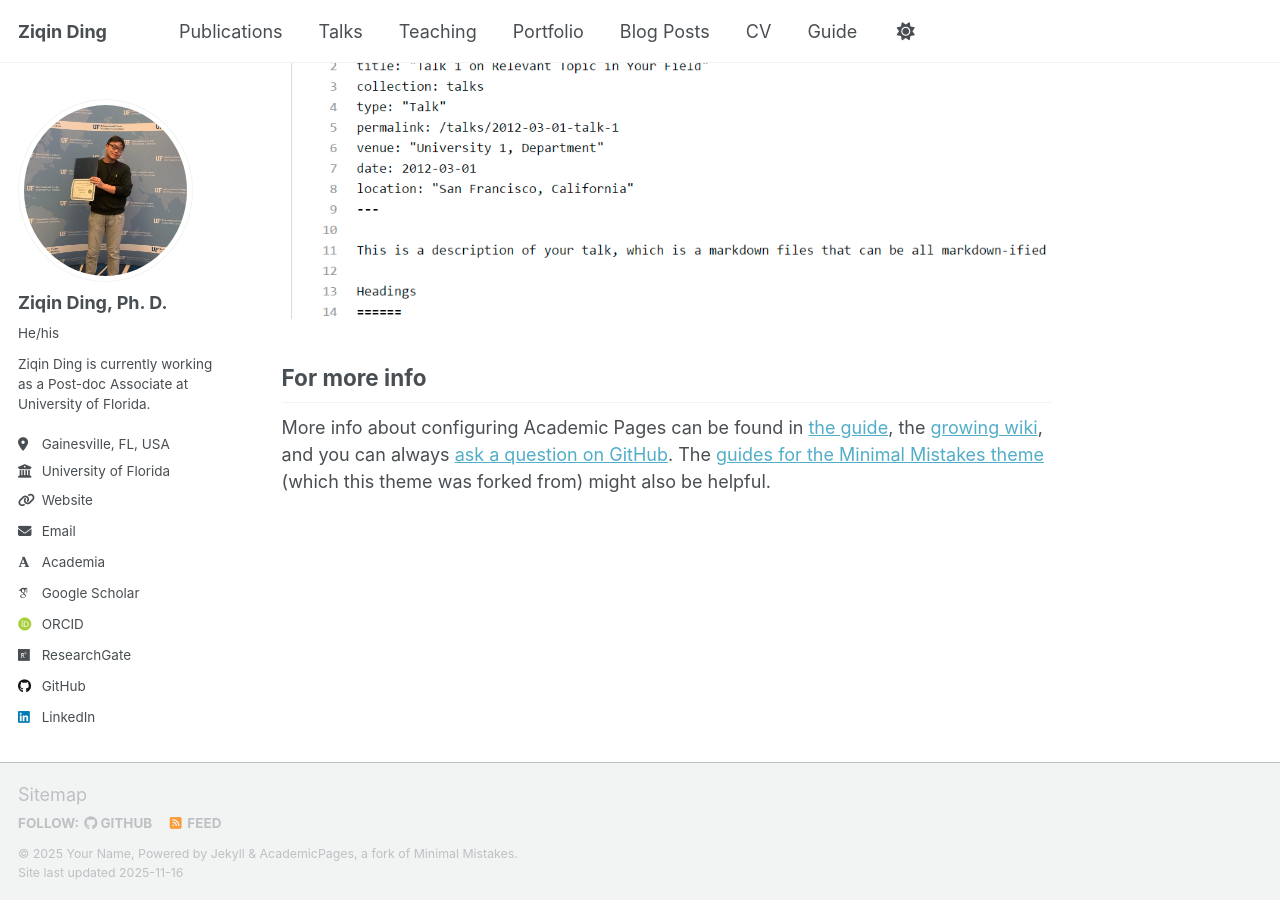
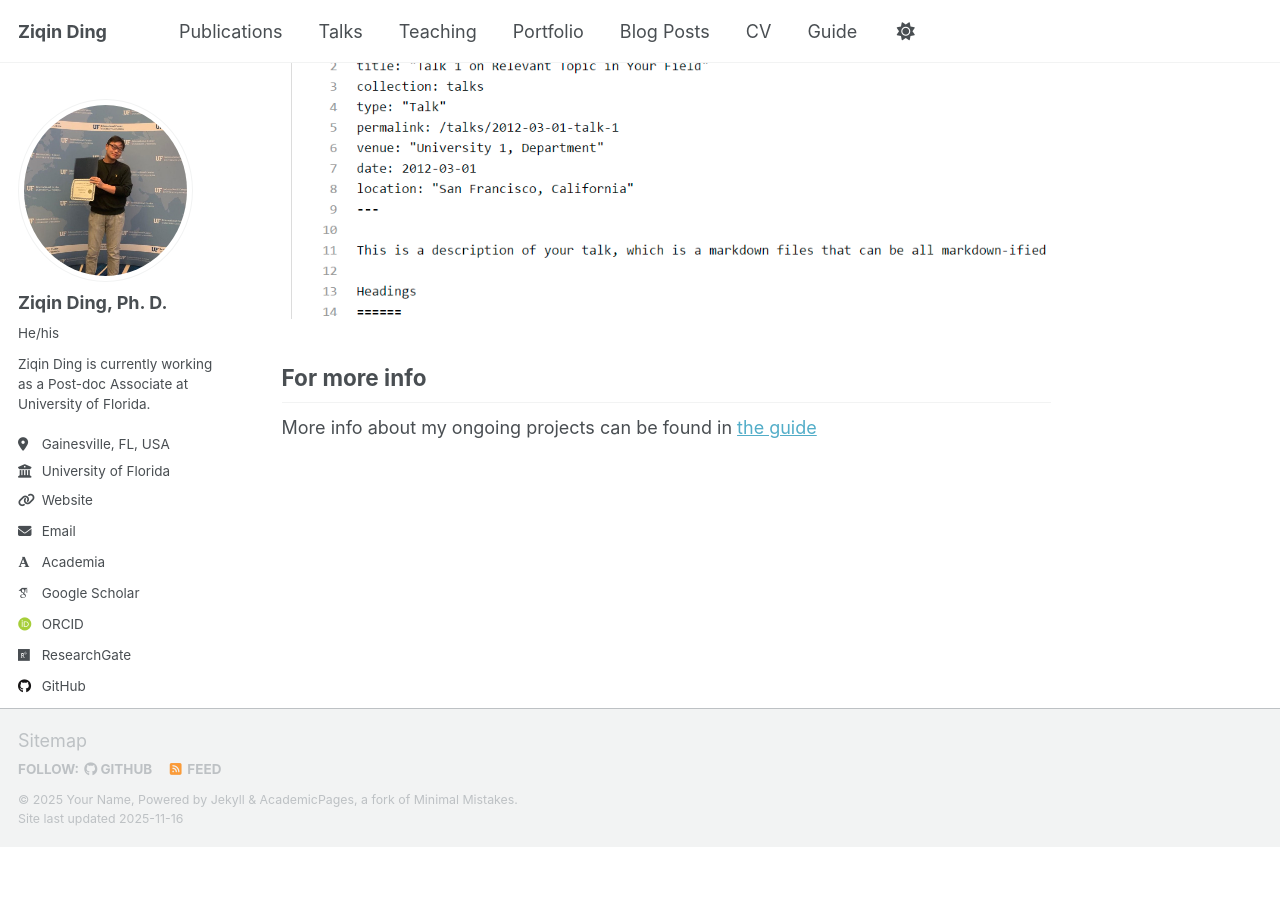
Before and after one commit to Jessethreon/Personal_webpage, a Jekyll site: the page built from _pages/about.md, in a window 1280 px wide and 900 px high, scrolled down 2865 px. Built offline with Jekyll 4.4.1, drawn with Linux system fonts in a browser that asks for light colours; some web fonts are replaced; a script that is not in the unit is left out; after the commit the page ends 3711 px from its top, so only the background shows below that; some of the changed text lies outside the part shown.

Commit message:
Update about.md

```diff
--- a/_pages/about.md
+++ b/_pages/about.md
@@ -27,7 +27,7 @@ For those users that need more advanced functionality, the template also support
 - [Mermaid](https://mermaid.js.org/) for diagraming
 - [Plotly](https://plotly.com/javascript/) for plotting
 
-Getting started
+Current Projects
 ======
 1. Register a GitHub account if you don't have one and confirm your e-mail (required!)
 1. Fork [this template](https://github.com/academicpages/academicpages.github.io) by clicking the "Use this template" button in the top right.
@@ -58,4 +58,4 @@ Example: editing a Markdown file for a talk
 
 For more info
 ------
-More info about configuring Academic Pages can be found in [the guide](https://academicpages.github.io/markdown/), the [growing wiki](https://github.com/academicpages/academicpages.github.io/wiki), and you can always [ask a question on GitHub](https://github.com/academicpages/academicpages.github.io/discussions). The [guides for the Minimal Mistakes theme](https://mmistakes.github.io/minimal-mistakes/docs/configuration/) (which this theme was forked from) might also be helpful.
+More info about my ongoing projects can be found in [the guide](https://academicpages.github.io/markdown/)
```
Also changed, not shown: other parts of _pages/about.md (+1 -1 lines).
